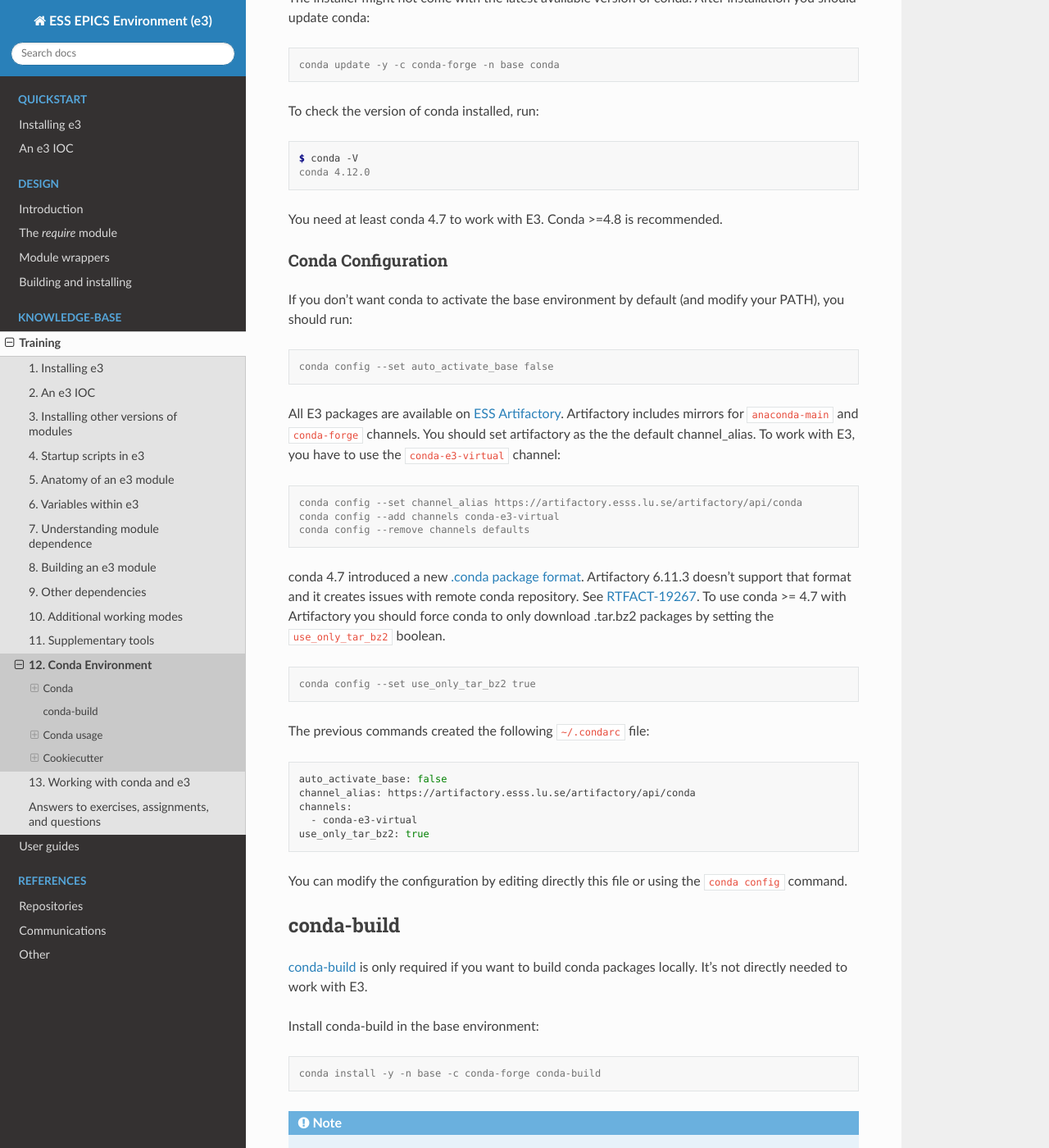
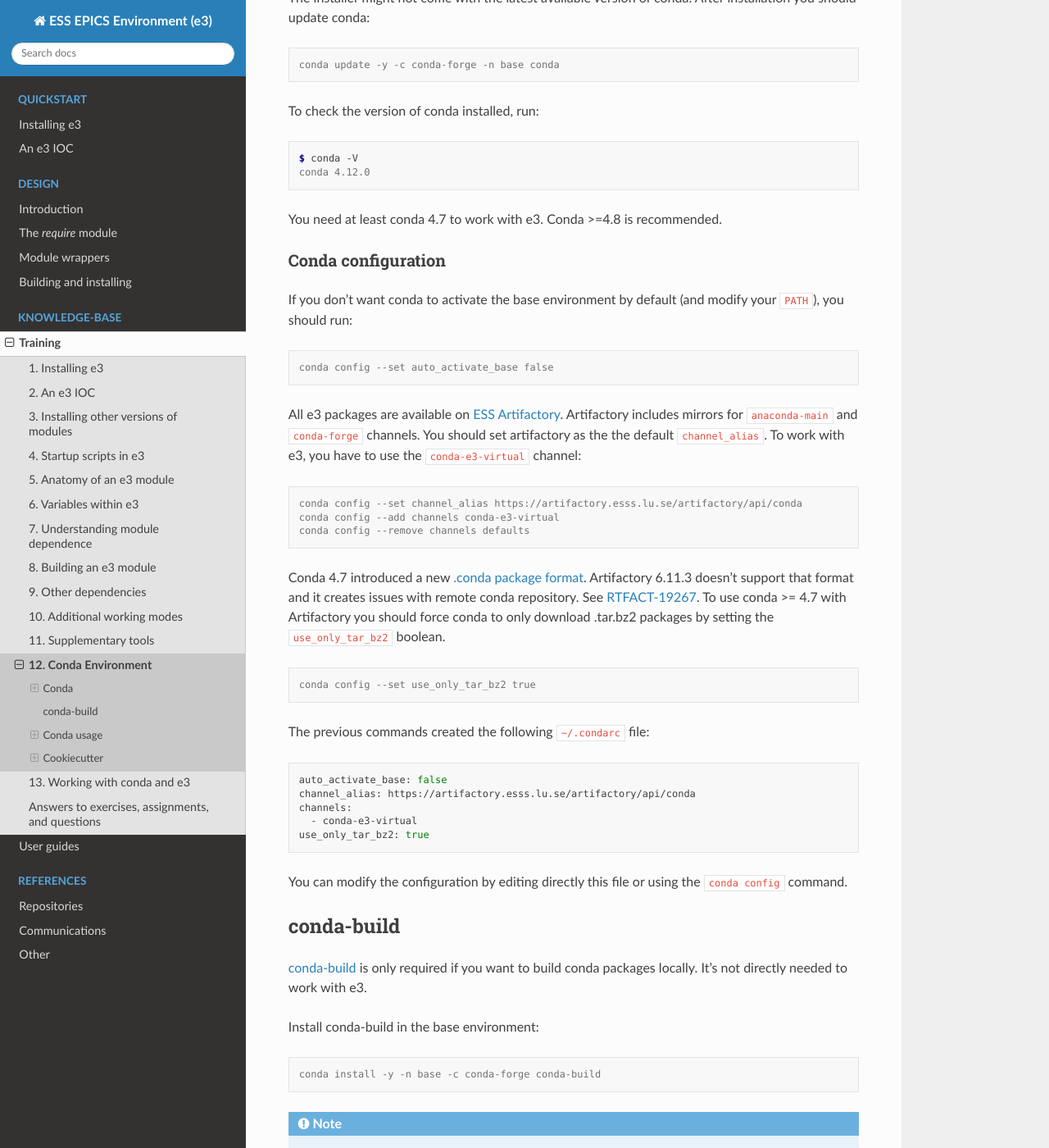
Before and after one commit to ttkorhonen/e3pages, a Sphinx documentation site: the page built from docs/kb/training/workbook/12_conda_environment.md, in a window 1280 px wide and 1400 px high, scrolled down 1063 px. Shown: the whole window at 82% size. Built offline with Sphinx 7.4.7 and the Read the Docs theme 2.0.0, drawn with Linux system fonts in a browser that asks for light colours; some of the changed text lies outside the part shown.

````diff
--- a/docs/kb/training/workbook/12_conda_environment.md
+++ b/docs/kb/training/workbook/12_conda_environment.md
@@ -22,7 +22,7 @@ install packages and their dependencies in isolated environment.  You can read
 more about conda concepts in the official
 [user-guide](https://conda.io/projects/conda/en/latest/user-guide/concepts.html).
 
-### Conda Installation
+### Conda installation
 
 To install conda, we'll use the
 [Miniconda](https://docs.conda.io/en/latest/miniconda.html) installer.  The only
@@ -41,7 +41,7 @@ You can refer to the [official
 documentation](https://conda.io/projects/conda/en/latest/user-guide/install/index.html)
 for more detailed information.
 
-### Conda Update
+### Conda update
 
 The installer might not come with the latest available version of conda. After
 installation you should update conda:
@@ -57,21 +57,21 @@ $ conda -V
 conda 4.12.0
 ```
 
-You need at least conda 4.7 to work with E3. Conda >=4.8 is recommended.
+You need at least conda 4.7 to work with e3. Conda >=4.8 is recommended.
 
-### Conda Configuration
+### Conda configuration
 
 If you don't want conda to activate the base environment by default (and modify
-your PATH), you should run:
+your `PATH`), you should run:
 
 ```console
 conda config --set auto_activate_base false
 ```
 
-All E3 packages are available on [ESS
+All e3 packages are available on [ESS
 Artifactory](https://artifactory.esss.lu.se).  Artifactory includes mirrors for
 `anaconda-main` and `conda-forge` channels. You should set artifactory as the
-the default channel_alias.  To work with E3, you have to use the
+the default `channel_alias`.  To work with e3, you have to use the
 `conda-e3-virtual` channel:
 
 ```console
@@ -80,7 +80,7 @@ conda config --add channels conda-e3-virtual
 conda config --remove channels defaults
 ```
 
-conda 4.7 introduced a new [.conda package
+Conda 4.7 introduced a new [.conda package
 format](https://conda.io/projects/conda/en/latest/user-guide/concepts/packages.html#conda-file-format).
 Artifactory 6.11.3 doesn't support that format and it creates issues with remote
 conda repository. See
@@ -108,7 +108,7 @@ You can modify the configuration by editing directly this file or using the
 ## conda-build
 
 [conda-build] is only required if you want to build conda packages locally. It's
-not directly needed to work with E3.
+not directly needed to work with e3.
 
 Install conda-build in the base environment:
 
@@ -193,10 +193,10 @@ exists. You can to destroy it first by using `--force`.
 ## Cookiecutter
 
 [Cookiecutter](https://cookiecutter.readthedocs.io) creates projects from
-templates. It's used to easily create new E3 modules, recipes or IOCs for
-development. It's not required to run E3.
+templates. It's used to easily create new e3 modules, recipes or IOCs for
+development. It's not required to run e3.
 
-### Cookiecutter Installation
+### Cookiecutter installation
 
 [Cookiecutter] is a Python tool. It can be installed with `pip`.  Note that you
 should **never run** `sudo pip install`. This can override system packages.
@@ -215,14 +215,20 @@ Add an alias to your `.bashrc`:
 [iocuser@host:~]$ echo "alias cookiecutter='~/miniconda/envs/cookiecutter/bin/cookiecutter'" >> ~/.bashrc
 ```
 
-Close and re-open your current shell. You should be able to run `cookiecutter`:
+Reload the `.bashrc` file
+
+```console
+[iocuser@host:~] source ~/.bashrc
+```
+
+You should be able to run `cookiecutter`:
 
 ```console
 [iocuser@host:~]$ cookiecutter --version
 Cookiecutter 1.7.2 from /home/iocuser/miniconda/envs/cookiecutter/lib/python3.8/site-packages (Python 3.8)
 ```
 
-### Cookiecutter Configuration
+### Cookiecutter configuration
 
 Create the file `~/.cookiecutterrc` with your name:
 
@@ -244,7 +250,7 @@ Add the following aliases to your `.bashrc`:
 [iocuser@host:~]$ echo "alias e3-ioc='cookiecutter git+https://gitlab.esss.lu.se/ics-cookiecutter/cookiecutter-e3-ioc.git'" >> ~/.bashrc
 ```
 
-To create a new E3 module, recipe or IOC, just run `e3-module`, `e3-recipe` or
+To create a new e3 module, recipe or IOC, just run `e3-module`, `e3-recipe` or
 `e3-ioc`.
 
 [conda]: https://docs.conda.io/en/latest/
````
Also changed, not shown: other parts of docs/kb/training/workbook/12_conda_environment.md (+9 -9 lines), docs/kb/training/workbook/13_working_with_e3_conda.md (+12 -12 lines).
